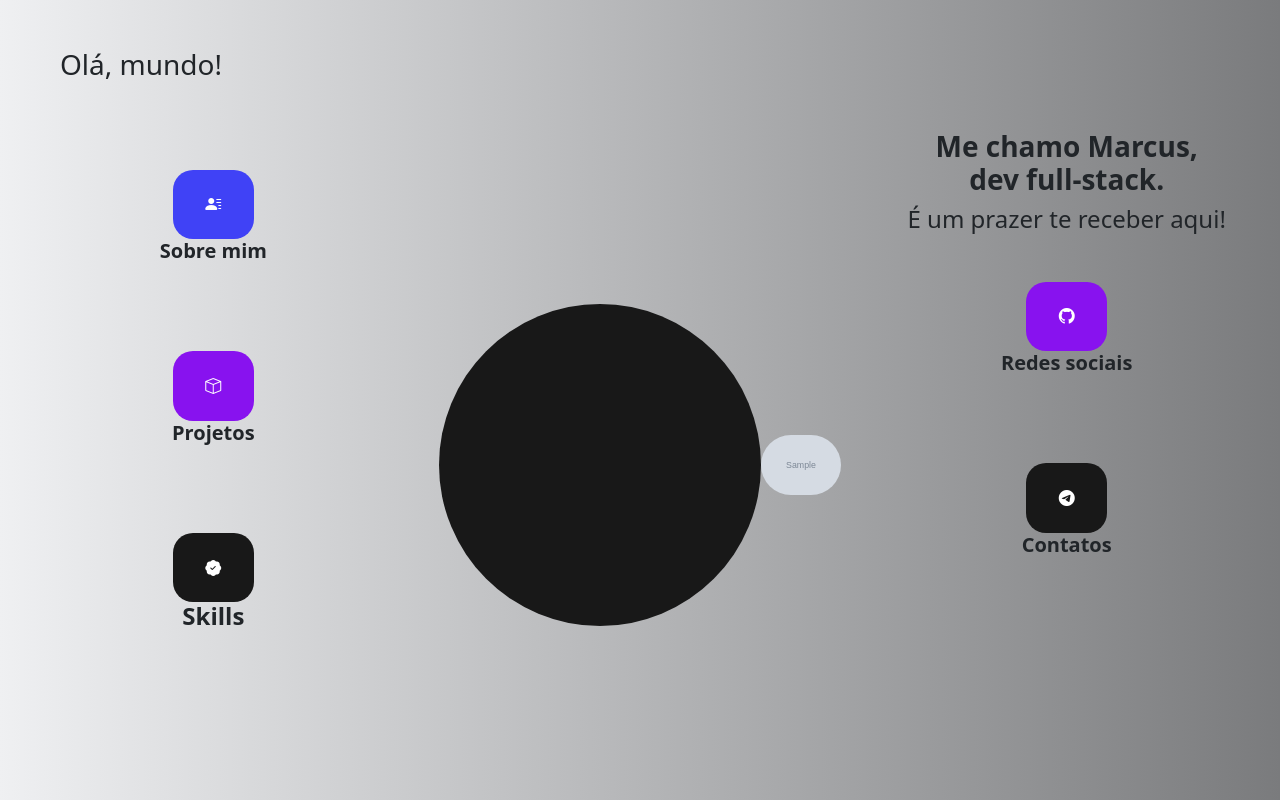
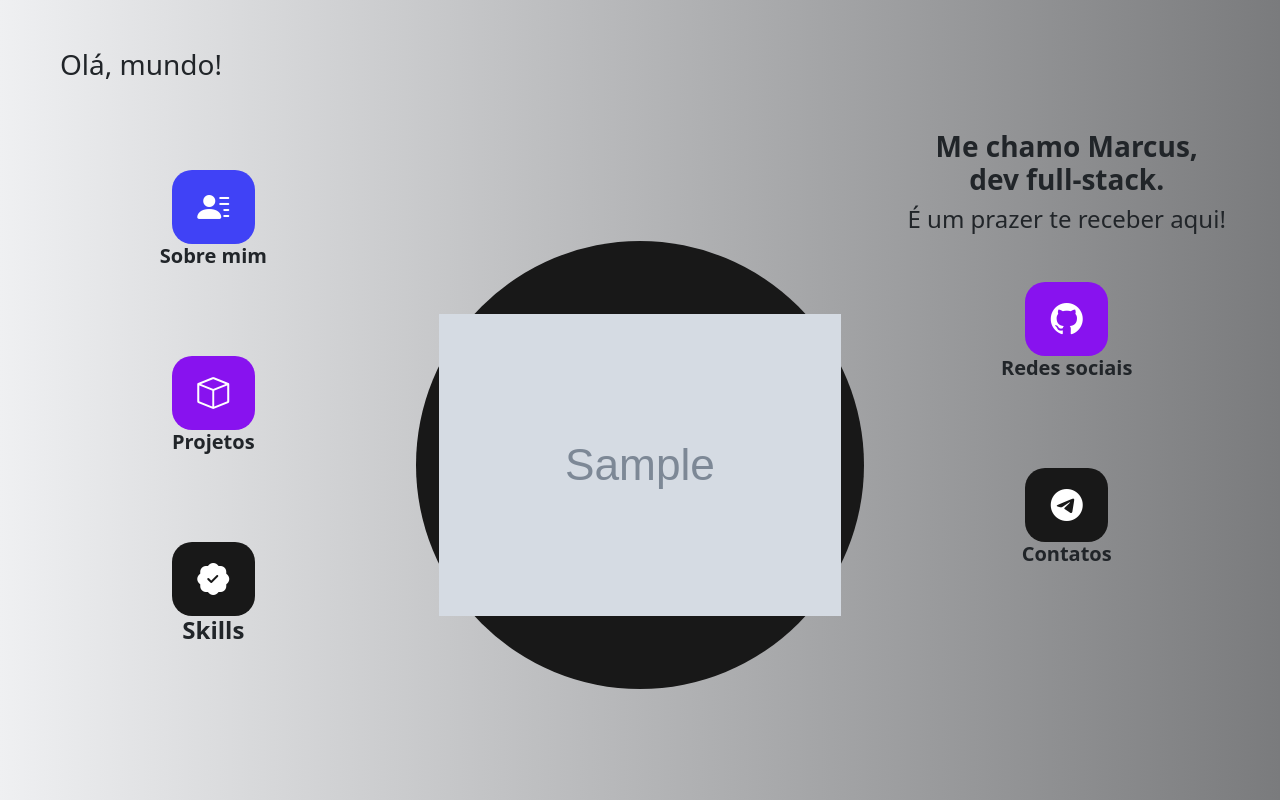
Before and after one commit to Marcus1Vinicius/portif-lio, a Django app: page / in a window 1280 px wide. Run offline with Django 5.2, Linux system fonts and the light colour scheme; tables that the repository leaves empty hold one stand-in row (values such as "Sample post"); grey boxes marked "Sample" are stand-in pictures; some web fonts are replaced.

Commit message:
ajustando sobreposição da imagem e tamanho dos icones e botões

```diff
--- a/meus_static/css/style.css
+++ b/meus_static/css/style.css
@@ -21,7 +21,7 @@
 }
 
 .eu{
-    border-radius: 20vh;
+    width: 55vh;
 }
 
 p{
@@ -85,13 +85,20 @@ ul{
 
 .circulo_black{
     background-color: #181818;
-    padding: 40% 40%;
+    width: 35vw;
+    height: 35vw;
     border-radius: 100%;
-    z-index: -999;
+    z-index: 1;
+    position: absolute;
+}
+
+.soprepor{
+    z-index: 2;
+    position: relative;
 }
 
 .botoes_icon{
-    padding: 7% 10%;
+    padding: 4% 8%;
     border-radius: 20px;
     border: none;
 }
@@ -101,6 +108,6 @@ ul{
 }
 
 .icones{
-    font-size: 100%;
+    font-size: 200%;
     color: white;
 }
--- a/usuario/templates/index.html
+++ b/usuario/templates/index.html
@@ -58,7 +58,7 @@
             <div class="col d-flex justify-content-center align-items-center">
                 <div class="circulo_black"></div>
 
-                <div class="d-flex justify-content-center align-items-center">
+                <div class="d-flex justify-content-center align-items-center soprepor">
                     <img class="eu img-fluid" src="/media/{{usuario.foto}}">
                 </div>
             </div>
```
